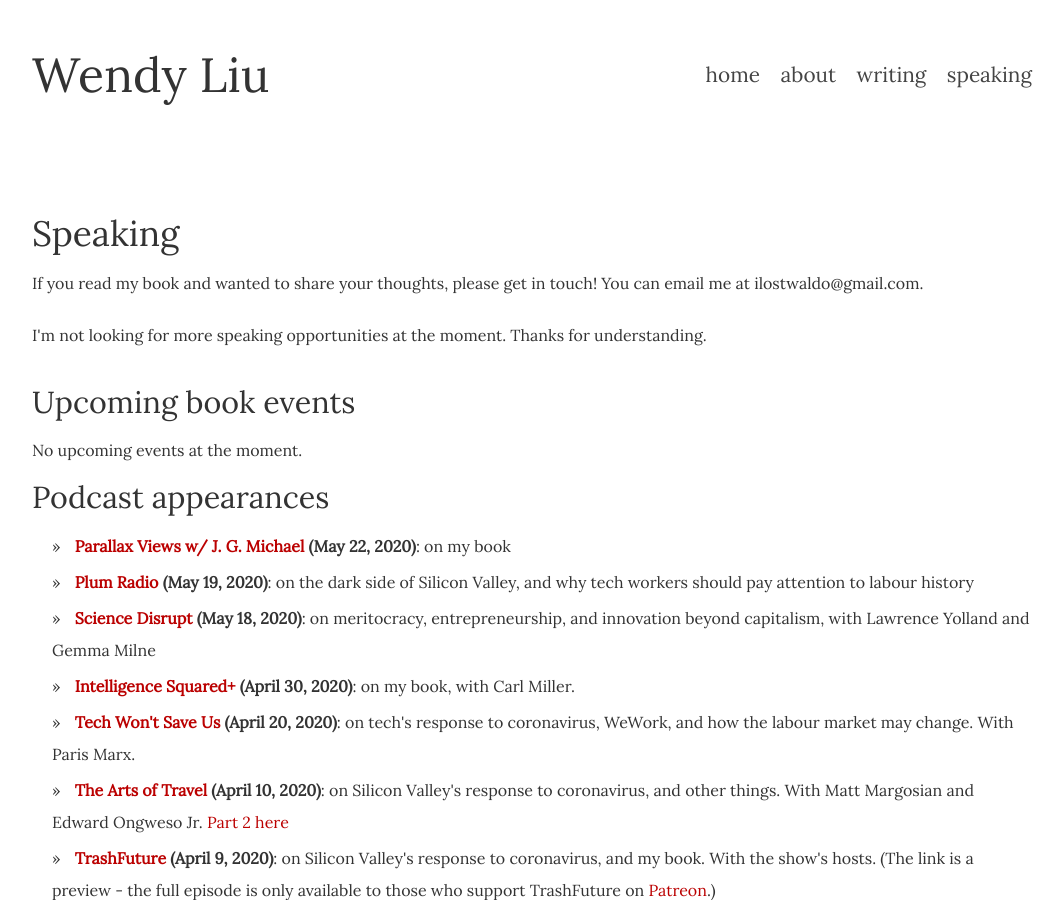
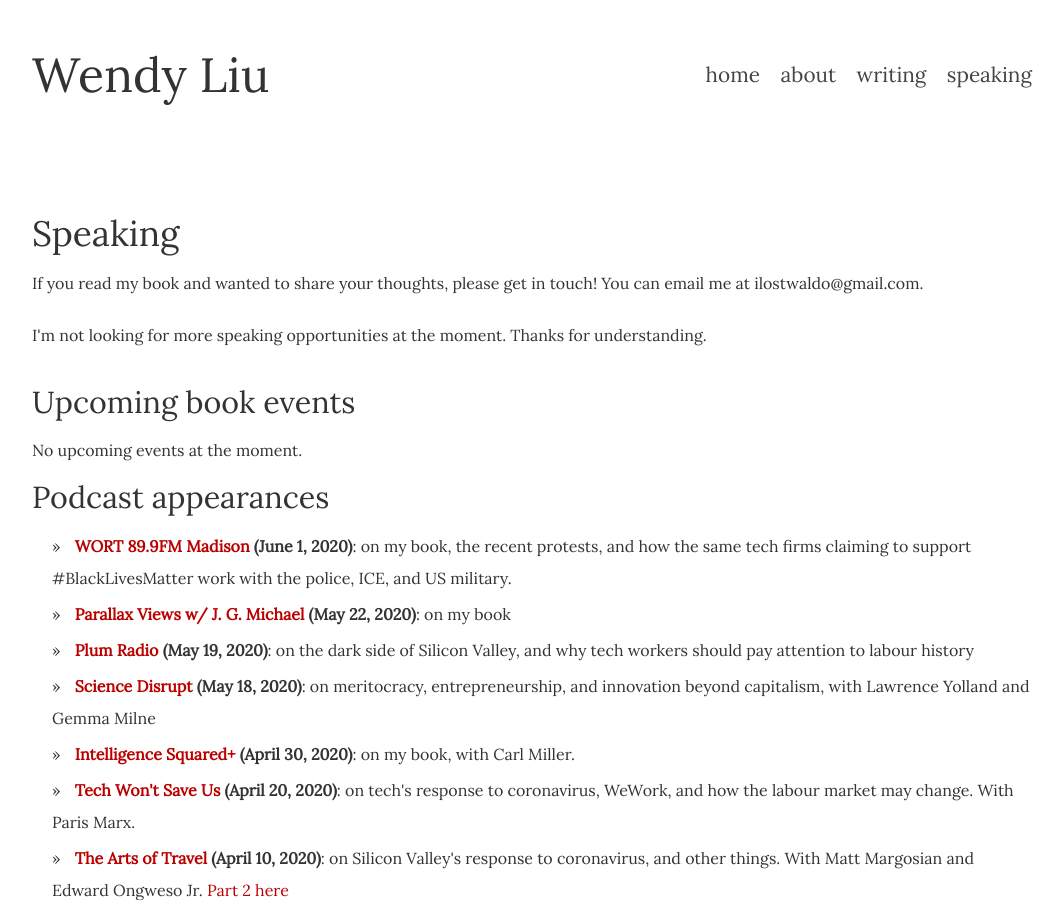
Before and after one commit to dellsystem/dellsystem.github.io, a Jekyll site: the page built from speaking/index.html, in a window 1280 px wide and 900 px high. Shown: the whole window, without its empty margins (108-1171 px from the left). Built offline with Jekyll 4.4.1, drawn with Linux system fonts in a browser that asks for light colours.

Commit message:
Add public radio appearance to podcasts page

```diff
--- a/_includes/podcasts.html
+++ b/_includes/podcasts.html
@@ -1,4 +1,5 @@
 <ul>
+    <li><strong><a href="https://soundcloud.com/wort-fm/big-tech-and-the-future-of-capitalism">WORT 89.9FM Madison</a> (June 1, 2020)</strong>: on my book, the recent protests, and how the same tech firms claiming to support #BlackLivesMatter work with the police, ICE, and US military.</li>
     <li><strong><a href="https://parallaxviews.podbean.com/e/wliu/">Parallax Views w/ J. G. Michael</a> (May 22, 2020)</strong>: on my book</li>
     <li><strong><a href="https://anchor.fm/plumradio/episodes/Ep--7-How-to-Abolish-Silicon-Valley--ft--Wendy-Liu-eeadaj">Plum Radio</a> (May 19, 2020)</strong>: on the dark side of Silicon Valley, and why tech workers should pay attention to labour history</li>
     <li><strong><a href="https://podcasts.google.com/feed/aHR0cDovL3NjaWVuY2VkaXNydXB0LmxpYnN5bi5jb20vcnNz/episode/NDQxMzNmM2QtOWI5Ny00NmFhLWI4YmMtYzdkOGE4M2VlYmM3?ved=0CAcQ38oDahcKEwjQttn3gsLpAhUAAAAAHQAAAAAQBg&hl=en">Science Disrupt</a> (May 18, 2020)</strong>: on meritocracy, entrepreneurship, and innovation beyond capitalism, with Lawrence Yolland and Gemma Milne</li>
```
